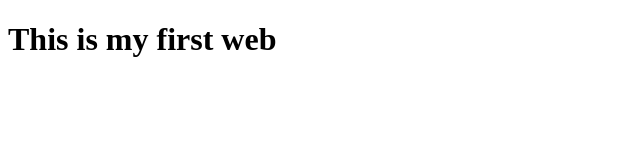
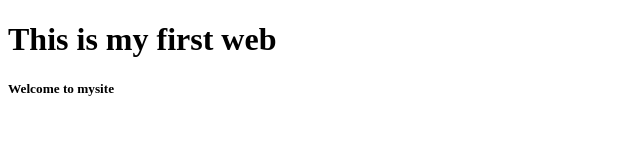
Before and after one commit to Sujeet735242/First-web, a plain HTML site: page index.html in a window 1280 px wide. Shown: the whole page, without its empty margins (0-640 px from the left). Drawn offline with Linux system fonts and the light colour scheme.

Commit message:
docs: update index file

```diff
--- a/index.html
+++ b/index.html
@@ -7,6 +7,7 @@
 </head>
 <body>
     <h1>This is my first web</h1>
+    <h5>Welcome to mysite</h5>
 
 </body>
 </html>
```
